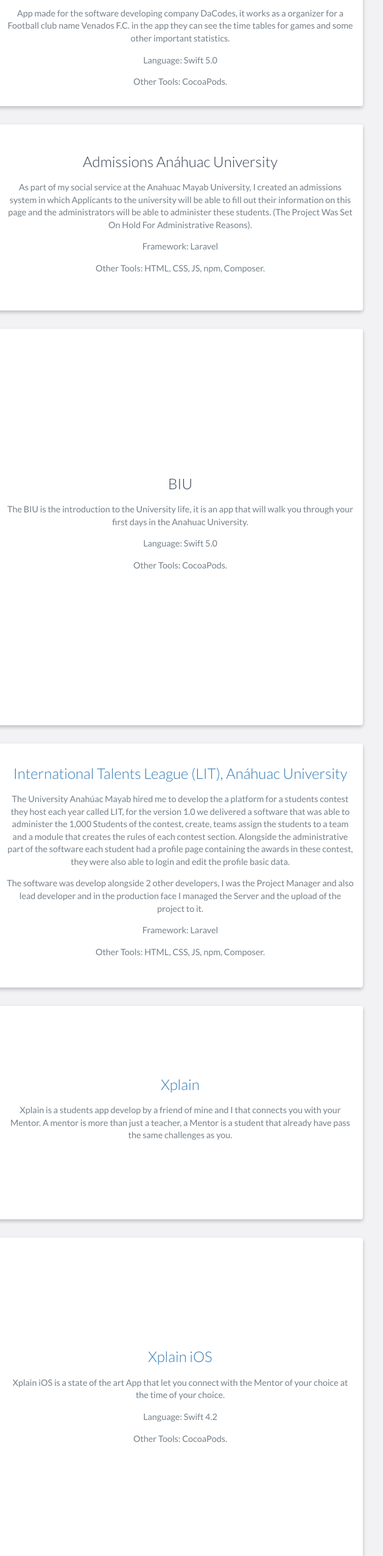
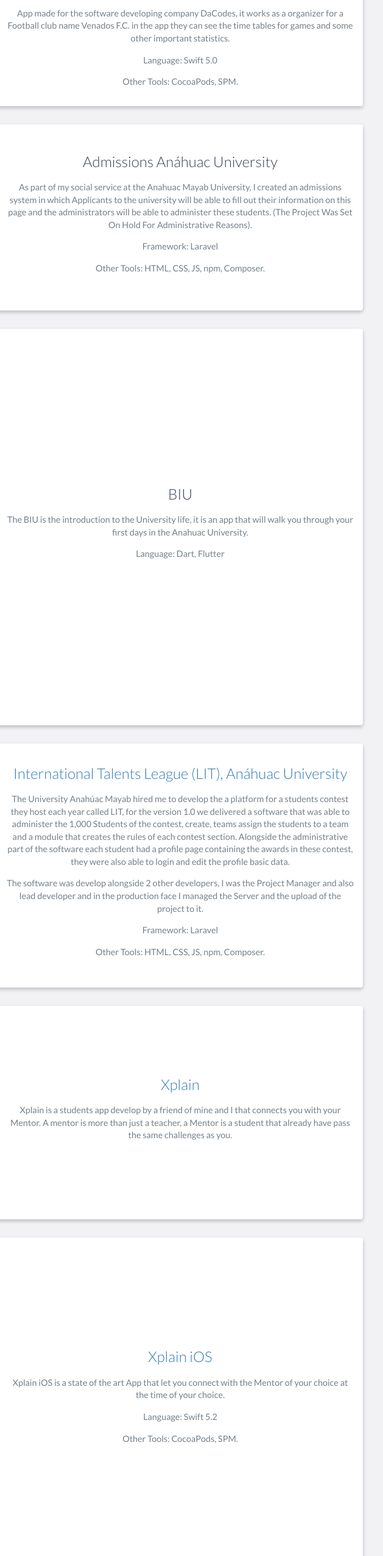
Before and after one commit to JCTec/CV, a website: page index.html in a window 1280 px wide. Shown: the part 1749-4300 px from the top of the page at 61% size, 494-1123 px from the left. Drawn offline with nearby package versions, Linux system fonts and the light colour scheme.

Commit message:
Update index.html

```diff
--- a/index.html
+++ b/index.html
@@ -147,7 +147,7 @@
                         </p>
 
                         <p>Language: Swift 5.0</p>
-                        <p>Other Tools: CocoaPods.</p>
+                        <p>Other Tools: CocoaPods, SPM.</p>
                     </div>
                 </div>
 
@@ -181,8 +181,7 @@
                             Anahuac University.
                         </p>
 
-                        <p>Language: Swift 5.0</p>
-                        <p>Other Tools: CocoaPods.</p>
+                        <p>Language: Dart, Flutter</p>
                     </div>
                 </div>
 
@@ -236,8 +235,8 @@
                             of your choice.
                         </p>
 
-                        <p>Language: Swift 4.2</p>
-                        <p>Other Tools: CocoaPods.</p>
+                        <p>Language: Swift 5.2</p>
+                        <p>Other Tools: CocoaPods, SPM.</p>
                     </div>
                 </div>
             </div>
```
